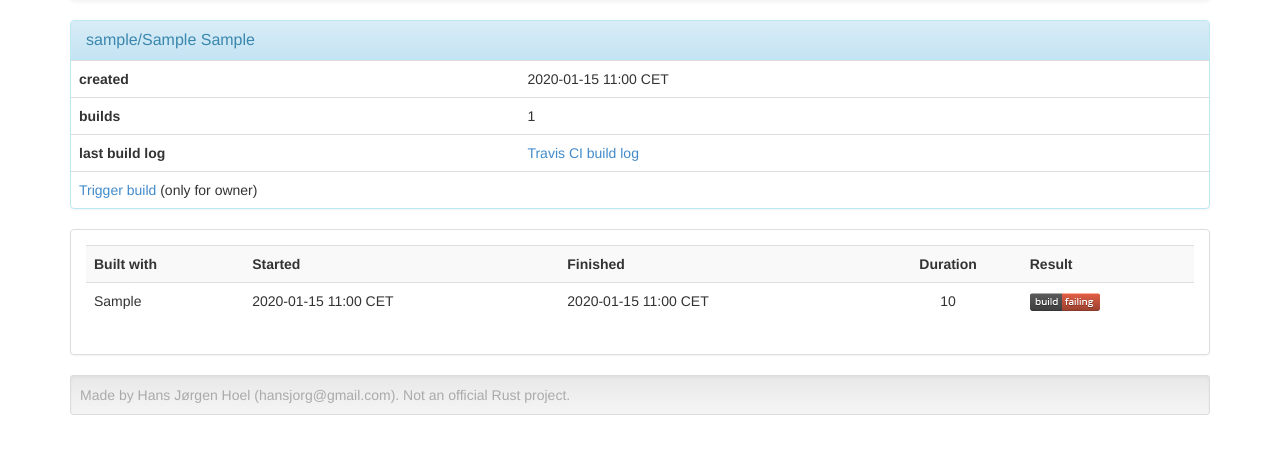
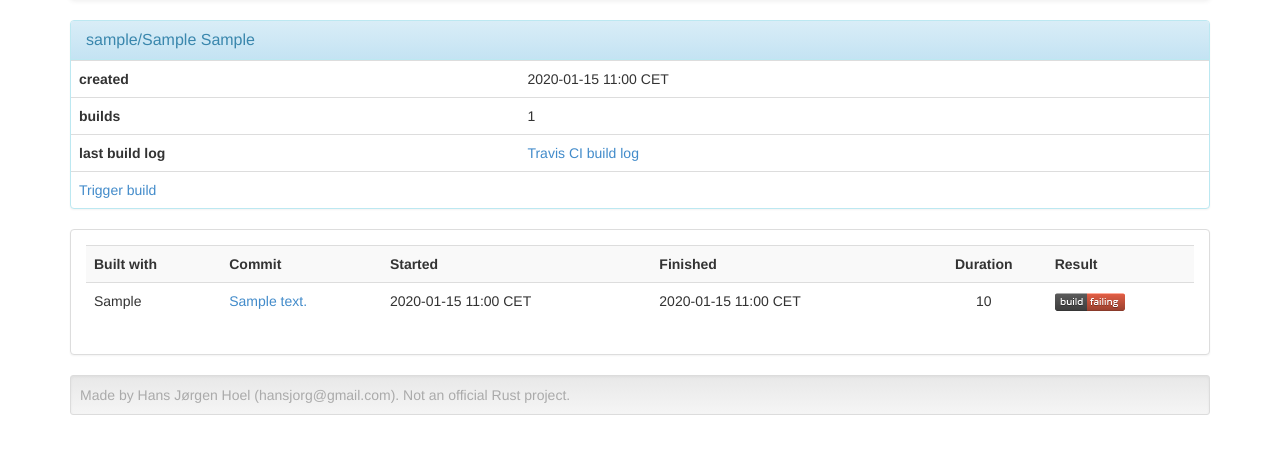
Before and after one commit to hansjorg/rust-ci, a Django app: template tpt/ppatrigger/templates/ppatrigger/show_project.html in a window 1280 px wide. Shown: the part 52-506 px from the top of the page. Run offline with Django 3.2, Linux system fonts and the light colour scheme; tables that the repository leaves empty hold one stand-in row (values such as "Sample post"); the template is opened without the code that fills it: values that come from a table or form of the project are taken from there, most other values are stand-ins (such as "Sample title", 1, 10 or a date in 2020); some libraries are stand-ins or nearby versions.

Commit message:
Updates to templates

```diff
--- a/tpt/ppatrigger/templates/ppatrigger/base.html
+++ b/tpt/ppatrigger/templates/ppatrigger/base.html
@@ -39,6 +39,12 @@
     <script src="/static/js/jquery-2.0.3.min.js"></script>
     <script src="/static/js/bootstrap.min.js"></script>
 
+    <script type="text/javascript">
+      $(document).ready(function(){
+        $("[data-toggle=tooltip]").tooltip({ placement: 'bottom'});
+      });
+    </script>
+
     <!-- Start StatCounter -->
     <script type="text/javascript">
     var sc_project=9313515;
--- a/tpt/ppatrigger/templates/ppatrigger/index.html
+++ b/tpt/ppatrigger/templates/ppatrigger/index.html
@@ -76,7 +76,9 @@
             <tr>
               <td><a href="https://github.com/{{ project.username }}/{{ project.repository }}">{{ project.username }}/{{ project.repository }}</a></td>
               <td>{{ project.branch }}</td>
-              <td class="hidden-xs">{{ project.last_build.commit }}</td>
+              <td class="hidden-xs">
+                <a title="{{ project.last_build.message }}" href="https://github.com/{{ project.username }}/{{ project.repository }}/commit/{{ project.last_build.commit}}">{{ project.last_build.message | truncatechars:90 }}</a>
+              </td>
               <td>
                 {% if not project.last_triggered %}
                   <img src="/static/gfx/unknown.png" alt="unknown build"/>
--- a/tpt/ppatrigger/templates/ppatrigger/show_project.html
+++ b/tpt/ppatrigger/templates/ppatrigger/show_project.html
@@ -23,7 +23,7 @@
           </td>
         </tr>
         <tr>
-          <td colspan="2"><a href="{% url 'trigger_build' project.id %}">Trigger build</a> (only for owner)</td>
+          <td colspan="2"><a data-toggle="tooltip" title="Only for owner" href="{% url 'trigger_build' project.id %}">Trigger build</a></td>
         </tr>
       </table>
   </div>
@@ -34,6 +34,7 @@
       <table class="table table-striped">
         <tr>
           <th>Built with</th>
+          <th>Commit</th>
           <th>Started</th>
           <th>Finished</th>
           <th style="text-align: center;">Duration</th>
@@ -42,6 +43,9 @@
         {% for build in builds %}
           <tr>
             <td>{{ build.package_version }}</td>
+            <td class="hidden-xs">
+              <a title="{{ build.message }}" href="https://github.com/{{ project.username }}/{{ project.repository }}/commit/{{ build.commit}}">{{ build.message | truncatechars:40 }}</a>
+            </td>
             <td>{{ build.started_at }}</td>
             <td>{{ build.finished_at }}</td>
             <td style="text-align: center;">{{ build.duration }}</td>
```
Also changed, not shown: tpt/ppatrigger/templates/ppatrigger/add_project.html (+8 -9 lines).
